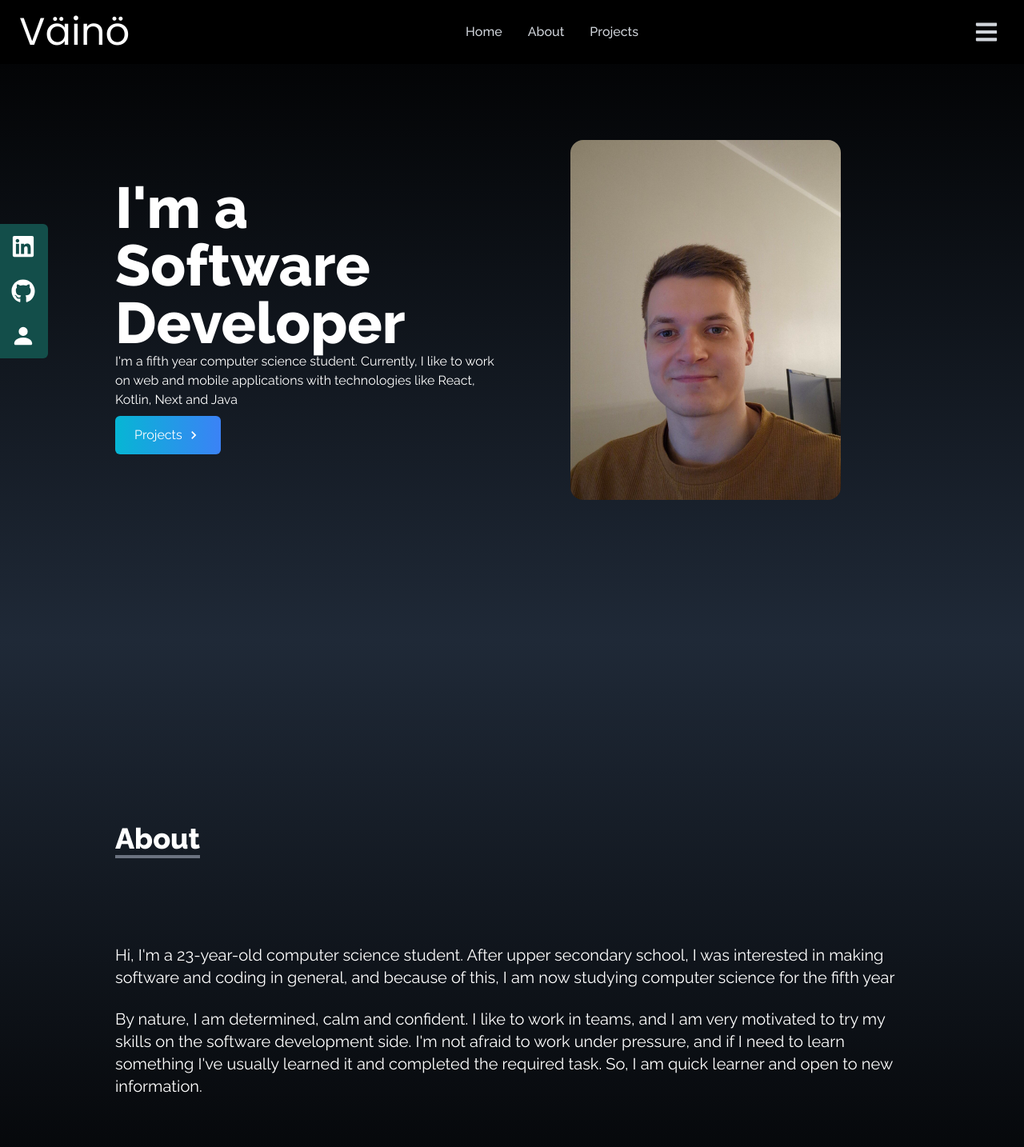
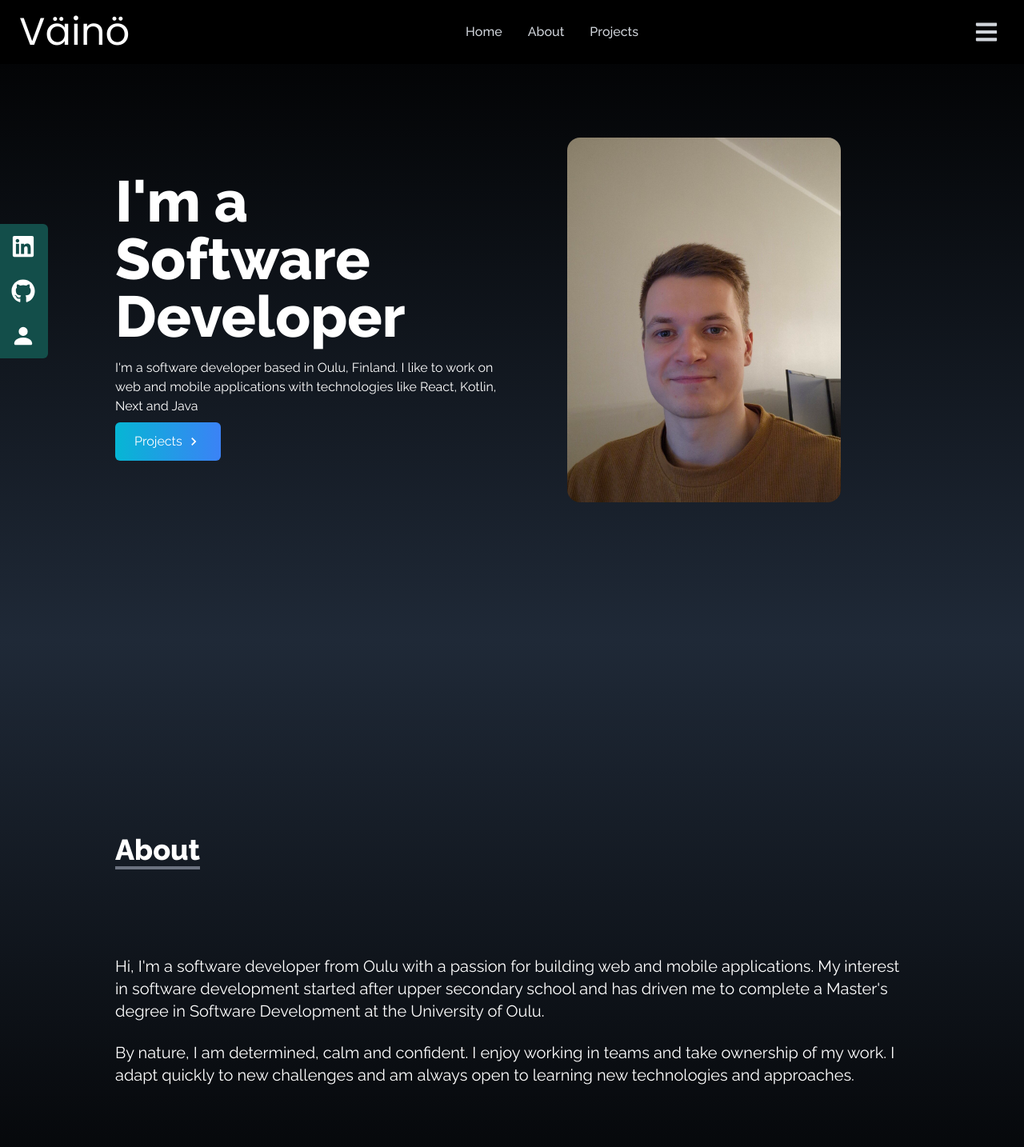
Before and after one commit to VKasurinen/vkasurinen_portfolio, a React (Create React App) app: page / in a window 1280 px wide. Shown: the top 1434 px of the page at 80% size. Built offline with nearby package versions, Linux system fonts and the light colour scheme.

Commit message:
portfolio update

```diff
--- a/src/components/About.js
+++ b/src/components/About.js
@@ -15,22 +15,20 @@ const About = () => {
                 </p>
             </div>
             <p className="text-xl mt-20">
-            Hi, I'm a 23-year-old computer science student.
-            After upper secondary school, I was interested in
-            making software and coding in general, and
-            because of this, I am now studying computer
-            science for the fifth year
+            Hi, I'm a software developer from Oulu with a
+            passion for building web and mobile applications.
+            My interest in software development started after
+            upper secondary school and has driven me to
+            complete a Master's degree in Software Development
+            at the University of Oulu.
             </p>
             <br />
             <p className="text-xl">
-            By nature, I am
-            determined, calm and confident. I like to work in
-            teams, and I am very motivated to try my skills on
-            the software development side. I'm not afraid to
-            work under pressure, and if I need to learn
-            something I've usually learned it and completed the
-            required task. So, I am quick learner and open to
-            new information.
+            By nature, I am determined, calm and confident.
+            I enjoy working in teams and take ownership of
+            my work. I adapt quickly to new challenges and
+            am always open to learning new technologies and
+            approaches.
             </p>
         </div>
     </div>
--- a/src/components/Home.js
+++ b/src/components/Home.js
@@ -16,9 +16,9 @@ const Home = () => {
         <div className="max-w-screen-lg mx-auto flex flex-col items-center justify-center h-full px-4 md:flex-row">
             <div className="flex flex-col justify-center h-full">
                 <h2 className="text-4xl sm:text-7xl font-bold text-white">I'm a Software Developer</h2>
-                <p>
-                    I'm a fifth year computer science student.
-                    Currently, I like to work on web and mobile applications with technologies like
+                <p className="mt-4">
+                    I'm a software developer based in Oulu, Finland.
+                    I like to work on web and mobile applications with technologies like
                     React, Kotlin, Next and Java
                 </p>
 
```
Also changed, not shown: 1 other file (tests, documents, lock files or other folders).
